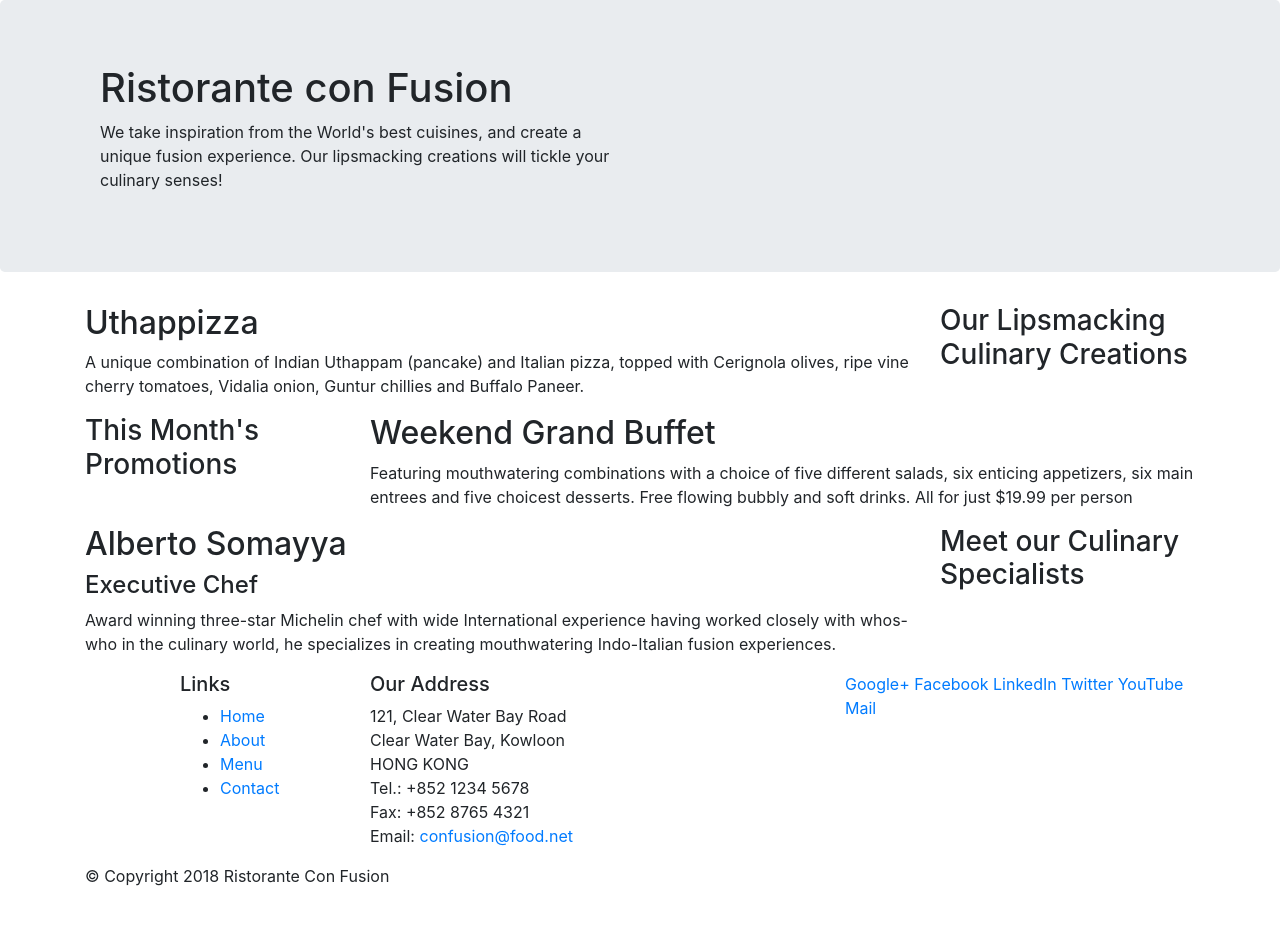
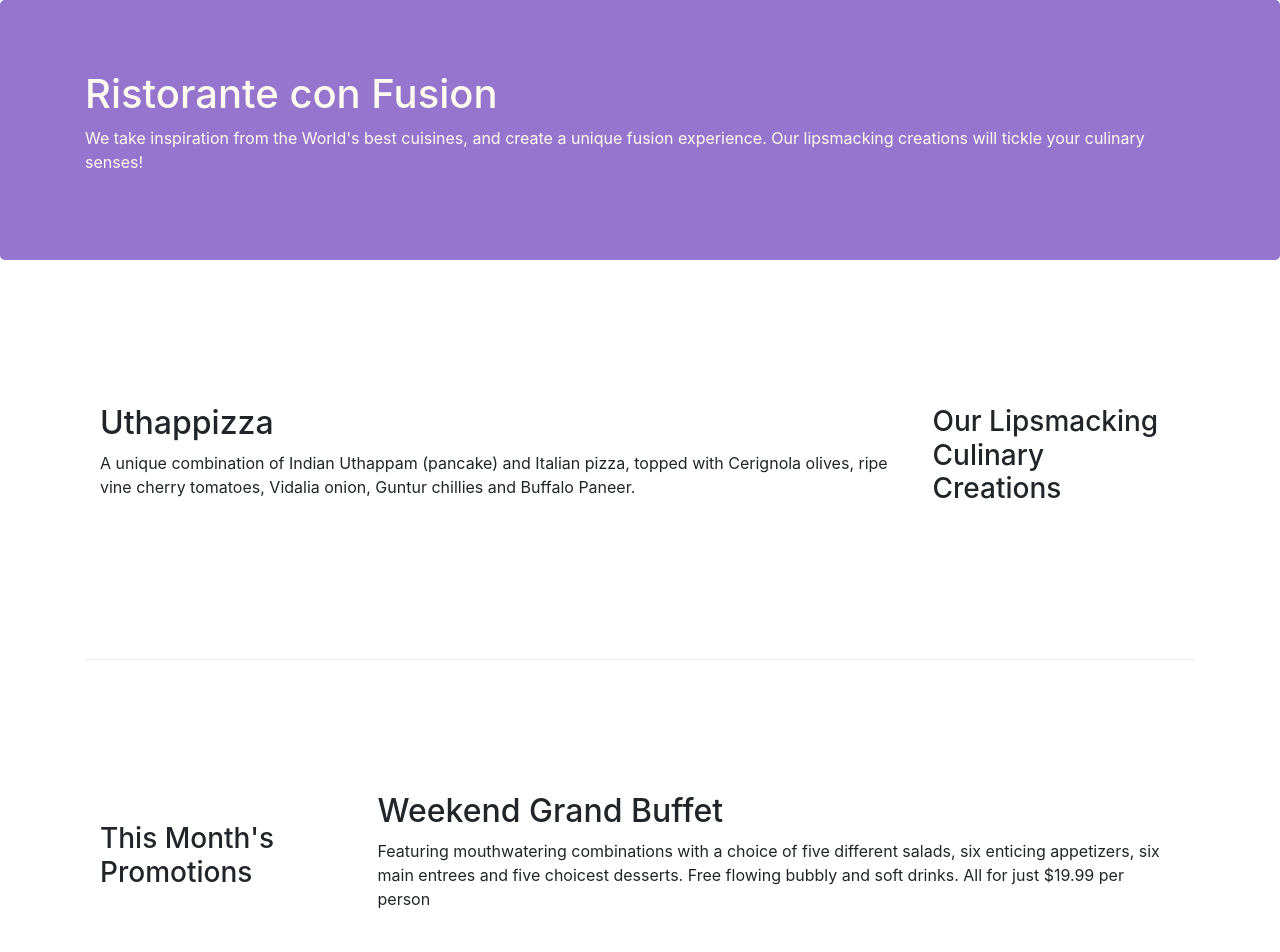
Before and after one commit to Prosun98/confusion, a website: page index.html in a window 1280 px wide. Shown: the top 952 px of the page. Before the commit the page ends 904 px from the top, so only its background shows below. Drawn offline with nearby package versions, Linux system fonts and the light colour scheme.

Commit message:
css folder and styles.css

```diff
--- /dev/null
+++ b/css/styles.css
@@ -0,0 +1,26 @@
+.row-header {
+    margin: 0px auto;
+    padding: 0px auto;
+}
+.row-content {
+    margin: 0px auto;
+    padding: 50px 0px 50px 0px;
+    border-bottom: 1px ridge;
+    min-height: 400px;
+}
+.footer {
+    margin: 0px auto;
+    padding: 20px 0px 20px 0px;
+    background-color: #d1c4e9;
+}
+.jumbotron {
+    padding: 70px 30px 70px 30px;
+    margin: 0px auto;
+    background-color: #9575CD;
+    color: floralwhite;
+}
+.address {
+    font-size: 80%;
+    color: #0f0f0f;
+
+}
--- a/index.html
+++ b/index.html
@@ -9,6 +9,7 @@
 
     <!-- Bootstrap CSS -->
     <link rel="stylesheet" href="node_modules/bootstrap/dist/css/bootstrap.min.css">
+    <link rel="stylesheet" href="css/styles.css">
     <title>Ristorante Con Fusion</title>
 </head>
 
@@ -16,8 +17,8 @@
 
     <header class="jumbotron">
         <div class="container">
-            <div class="col-12 col-sm-6">
-                <div>
+            <div class="row row-header">
+                <divclass="col-12 col-sm-6">
                     <h1>Ristorante con Fusion</h1>
                     <p>We take inspiration from the World's best cuisines, and create a unique fusion experience. Our lipsmacking creations will tickle your culinary senses!</p>
                 </div>
@@ -28,7 +29,7 @@
     </header>
 
     <div class="container">
-        <div class="row">
+        <div class="row row-content align-items-center">
             <div class="col-12 col-sm-4 order-sm-last col-md-3">
                 <h3>Our Lipsmacking Culinary Creations</h3>
             </div>
@@ -39,7 +40,7 @@
         </div>
 
 
-        <div class="row">
+        <div class="row row-content align-items-center">
             <div class="col-12 col-sm-4 col-md-3">
                 <h3>This Month's Promotions</h3>
             </div>
@@ -49,7 +50,7 @@
             </div>
         </div>
 
-        <div class="row">
+        <div class="row row-content align-items-center">
             <div class="col-12 col-sm-4 order-sm-last col-md-3">
                 <h3>Meet our Culinary Specialists</h3>
             </div>
@@ -61,12 +62,12 @@
         </div>
     </div>
 
-    <footer>
+    <footer class="footer">
         <div class="container">
             <div class="row">
                 <div class="col-4 offset-1 col-sm-2">
                     <h5>Links</h5>
-                    <ul>
+                    <ul class="list-unstyled">
                         <li><a href="#">Home</a></li>
                         <li><a href="#">About</a></li>
                         <li><a href="#">Menu</a></li>
@@ -84,8 +85,8 @@
 		              Email: <a href="mailto:confusion@food.net">confusion@food.net</a>
 		           </address>
                 </div>
-                <div class="col-12 col-sm-4">
-                    <div>
+                <div class="col-12 col-sm-4 align-self-center">
+                    <div class="text-center">
                         <a href="http://google.com/+">Google+</a>
                         <a href="http://www.facebook.com/profile.php?id=">Facebook</a>
                         <a href="http://www.linkedin.com/in/">LinkedIn</a>
@@ -95,7 +96,7 @@
                     </div>
                 </div>
            </div>
-           <div class="row">
+           <div class="row justify-content-center">
                 <div class="col-auto">
                     <p>© Copyright 2018 Ristorante Con Fusion</p>
                 </div>
```
